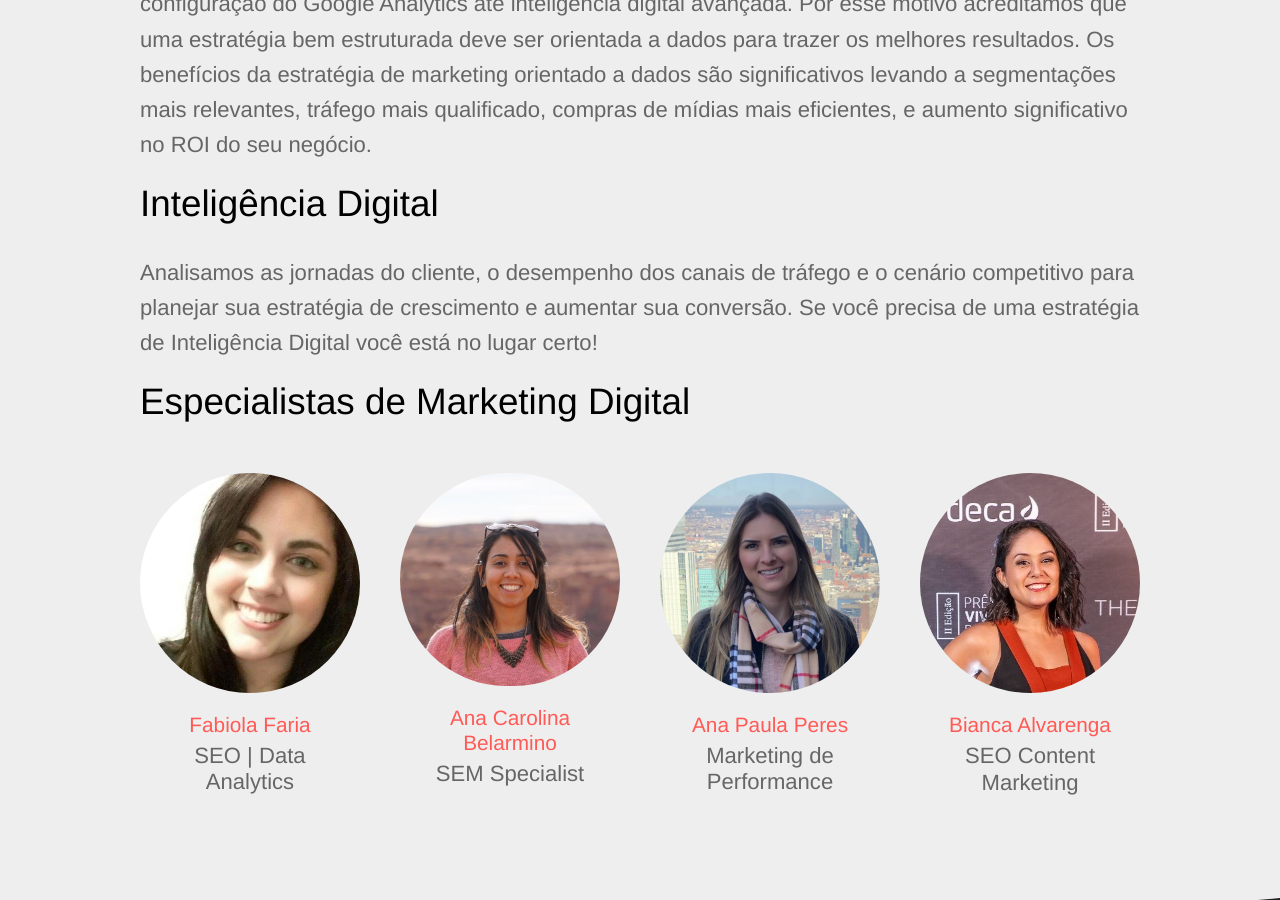
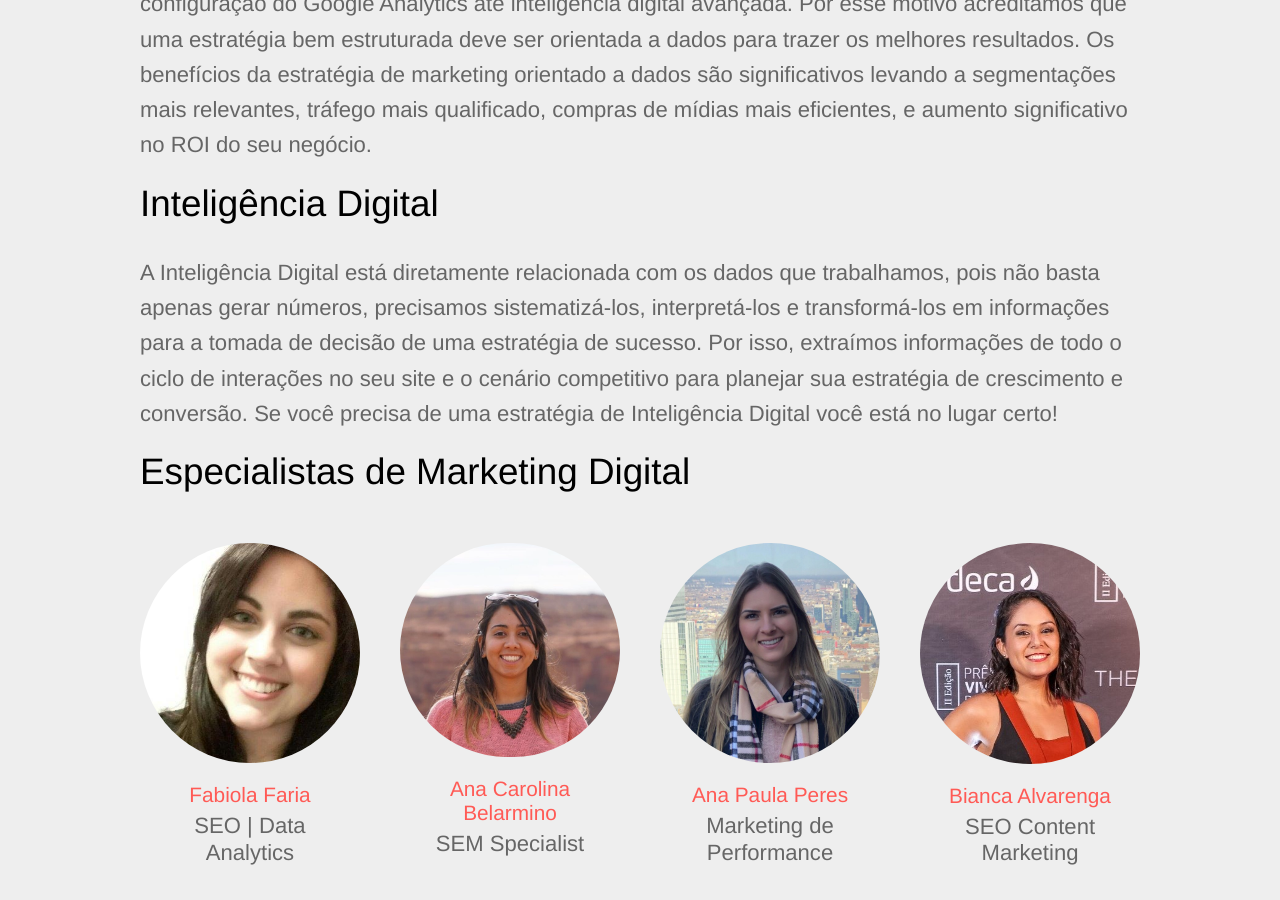
Before and after one commit to seoanalytics/seoanalytics.github.io, a Jekyll site: the page built from consultoria.html, in a window 1280 px wide and 900 px high, scrolled down 958 px. Built offline with Jekyll 4.4.1, drawn with Linux system fonts in a browser that asks for light colours.

Commit message:
Updated 'consultoria.html' via CloudCannon

```diff
--- a/consultoria.html
+++ b/consultoria.html
@@ -24,7 +24,7 @@
 				Inteligência Digital
 			</h2>
 			<p class="editable">
-				 Analisamos as jornadas do cliente, o desempenho dos canais de tráfego e o cenário competitivo para planejar sua estratégia de crescimento e aumentar sua conversão. Se você precisa de uma estratégia de Inteligência Digital você está no lugar certo!
+				 A Inteligência Digital está diretamente relacionada com os dados que trabalhamos, pois não basta apenas gerar números, precisamos sistematizá-los, interpretá-los e transformá-los em informações para a tomada de decisão de uma estratégia de sucesso. Por isso, extraímos informações de todo o ciclo de interações no seu site e o cenário competitivo para planejar sua estratégia de crescimento e conversão. Se você precisa de uma estratégia de Inteligência Digital você está no lugar certo!
 			</p>
 			<p class="editor-link" style="text-align: center;"><a href="cloudcannon:collections/_consultoria/" class="btn"><strong>&#9998;</strong>Manage Consultores</a></p>
 			<h2 class="editable">
```
